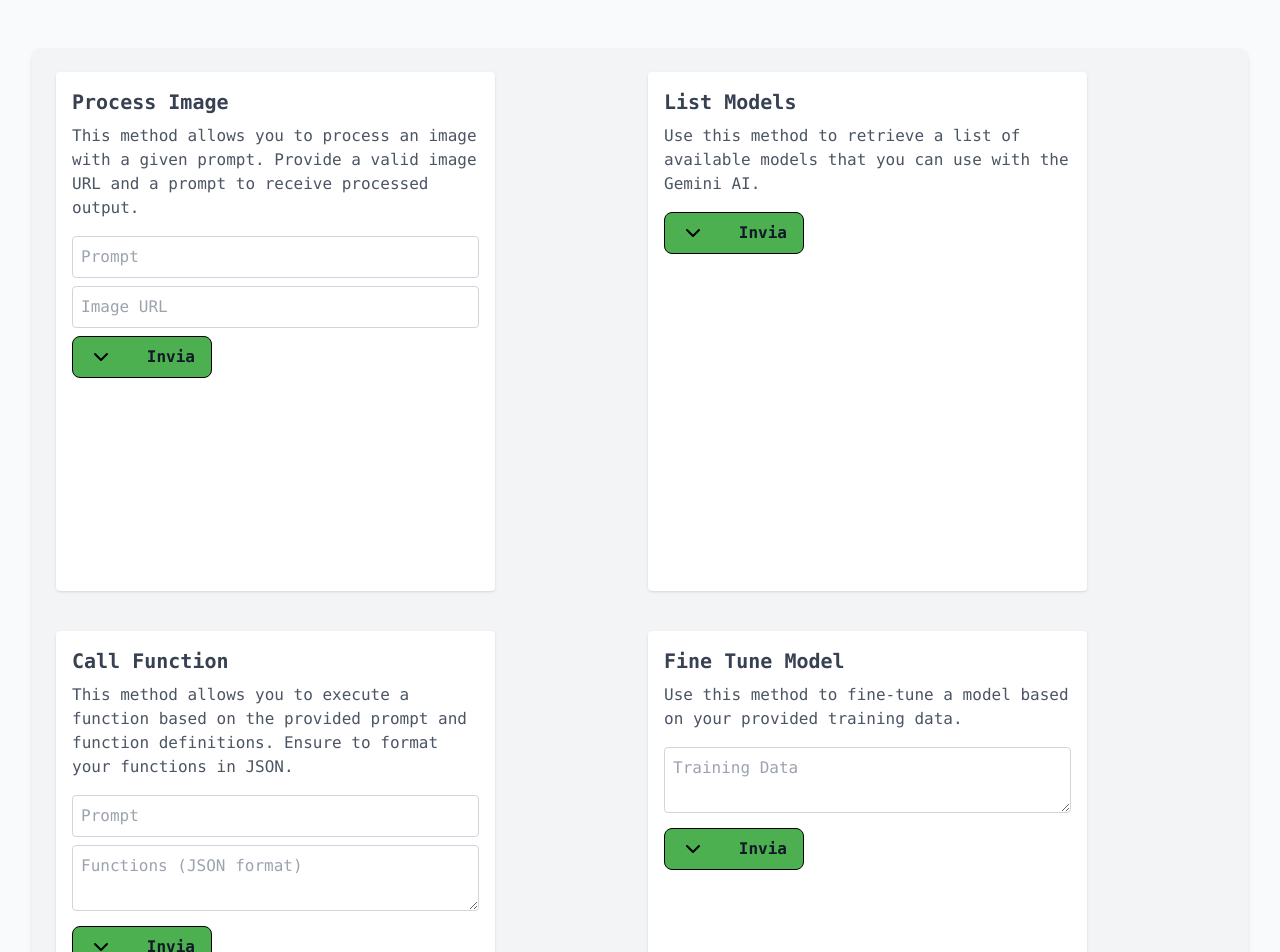
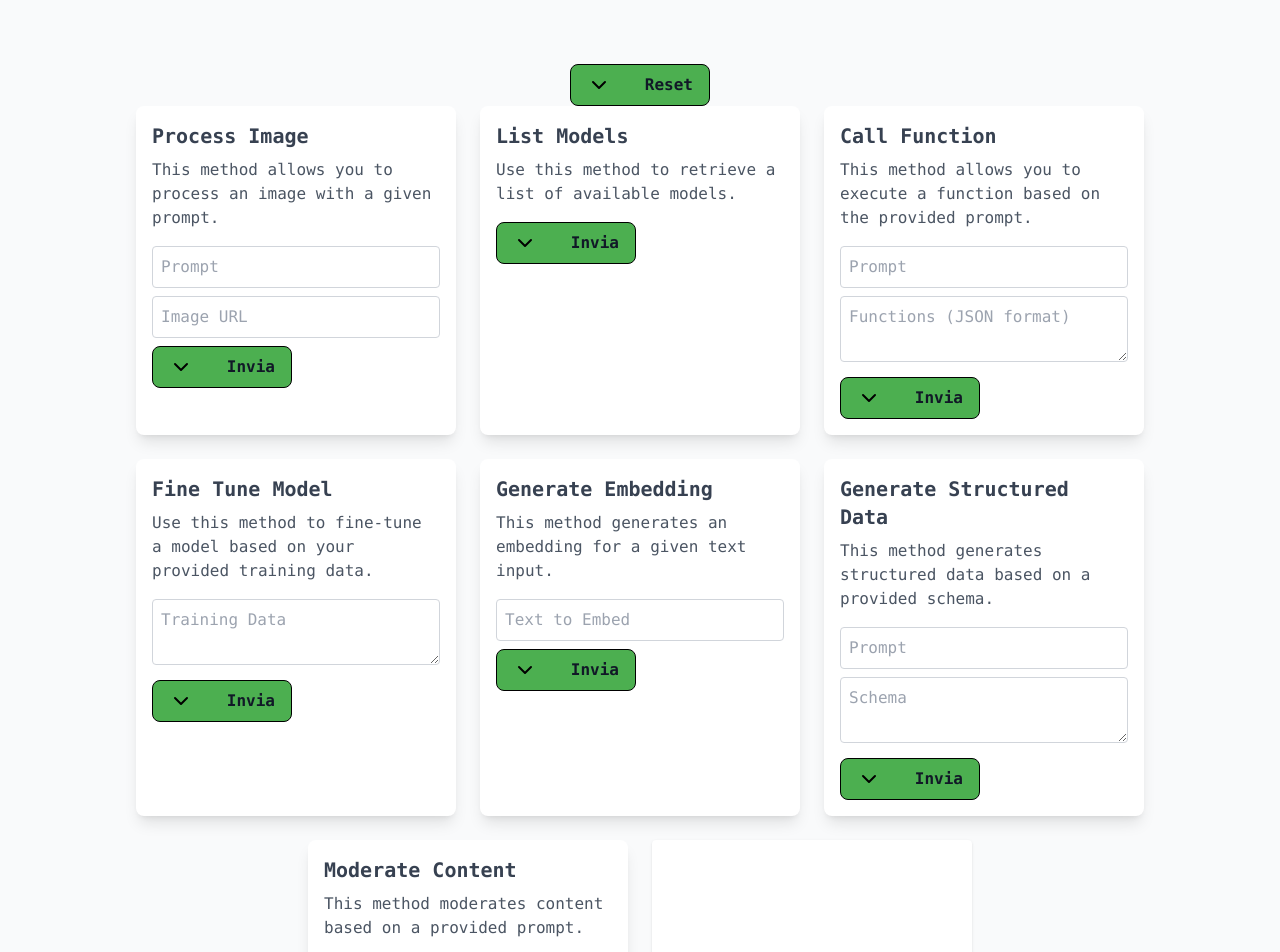
Before and after one commit to LucaFerraresso/TypeScript-Portfolio, a Next.js app in the folder portfolioproject/: page /GeminiPro in a window 1280 px wide. Shown: the part 100-1052 px from the top of the page. Built offline with nearby package versions, Linux system fonts and the light colour scheme.

Commit message:
new 7 api routes on server

```diff
--- a/portfolioproject/app/GeminiPro/page.tsx
+++ b/portfolioproject/app/GeminiPro/page.tsx
@@ -4,7 +4,7 @@ import { ChevronDown } from "lucide-react";
 import { useState } from "react";
 
 interface ResponseData {
-  [key: string]: any | [key: ""];
+  [key: string]: unknown; // Use unknown for better type safety
 }
 
 const GeminiTestPage = () => {
@@ -28,11 +28,7 @@ const GeminiTestPage = () => {
     setInputValues((prev) => ({ ...prev, [name]: value }));
   };
 
-  const makeApiRequest = async (
-    url: string,
-    data: any | string | string[],
-    key: string
-  ) => {
+  const makeApiRequest = async (url: string, data: unknown, key: string) => {
     setLoading(true);
     setError(null);
     try {
@@ -42,7 +38,7 @@ const GeminiTestPage = () => {
         body: JSON.stringify(data),
       });
       if (!res.ok) throw new Error("Errore nella risposta della rete.");
-      const result = await res.json();
+      const result: ResponseData = await res.json();
       setResponses((prev) => ({ ...prev, [key]: result }));
     } catch (err) {
       setError((err as Error).message);
@@ -65,13 +61,23 @@ const GeminiTestPage = () => {
   };
 
   return (
-    <div className="grid grid-cols-2 gap-4 mx-auto p-6 bg-gray-100 rounded-lg shadow-md">
+    <div className="flex flex-col items-center p-4">
+      <Button
+        onClick={() => resetAll()}
+        text={loading ? "loading..." : "Reset"}
+        color="var(--color-green)"
+        hoverColor="var(--color-green-dark)"
+        icon={<ChevronDown color={"black"} size={24} />}
+        loading={loading}
+        disabled={loading}
+      />
+
+      <div className="flex flex-wrap justify-center gap-6">
         {/* Process Image */}
-      <section className="mb-6 p-4 bg-white rounded shadow w-[439px] h-[519px]">
+        <section className="bg-white rounded-lg shadow-lg p-4 w-full max-w-xs">
           <h2 className="text-xl font-semibold mb-2">Process Image</h2>
           <p className="mb-4 text-gray-600">
             This method allows you to process an image with a given prompt.
-          Provide a valid image URL and a prompt to receive processed output.
           </p>
           <input
             name="prompt"
@@ -102,20 +108,21 @@ const GeminiTestPage = () => {
             loading={loading}
             disabled={loading}
           />
+          <>
             {responses.processImage && (
-          <div className="mt-4 p-4 bg-gray-50 border rounded shadow h-[150px] overflow-auto">
+              <div className="mt-4 p-4 bg-gray-50 border rounded shadow h-32 overflow-auto">
                 <h3 className="font-semibold">Response:</h3>
-            <p>{responses.processImage.output}</p>
+                <p>{(responses.processImage as { output: string }).output}</p>
               </div>
             )}
+          </>
         </section>
 
         {/* List Models */}
-      <section className="mb-6 p-4 bg-white rounded shadow  w-[439px] h-[519px]">
+        <section className="bg-white rounded-lg shadow-lg p-4 w-full max-w-xs">
           <h2 className="text-xl font-semibold mb-2">List Models</h2>
           <p className="mb-4 text-gray-600">
-          Use this method to retrieve a list of available models that you can
-          use with the Gemini AI.
+            Use this method to retrieve a list of available models.
           </p>
           <Button
             onClick={() => makeApiRequest("/api/listModels", {}, "listModels")}
@@ -126,25 +133,26 @@ const GeminiTestPage = () => {
             loading={loading}
             disabled={loading}
           />
+          <>
             {responses.listModels && (
-          <div className="mt-4 p-4 bg-gray-50 border rounded shadow h-[150px] overflow-auto">
+              <div className="mt-4 p-4 bg-gray-50 border rounded shadow h-32 overflow-auto">
                 <h3 className="font-semibold">Available Models:</h3>
                 <ul className="list-disc ml-4">
-              {responses.listModels.map((model: string, index: number) => (
+                  {(responses.listModels as string[]).map((model, index) => (
                     <li key={index}>{model}</li>
                   ))}
                 </ul>
               </div>
             )}
+          </>
         </section>
 
         {/* Call Function */}
-      <section className="mb-6 p-4 bg-white rounded shadow  w-[439px] h-[519px]">
+        <section className="bg-white rounded-lg shadow-lg p-4 w-full max-w-xs">
           <h2 className="text-xl font-semibold mb-2">Call Function</h2>
           <p className="mb-4 text-gray-600">
             This method allows you to execute a function based on the provided
-          prompt and function definitions. Ensure to format your functions in
-          JSON.
+            prompt.
           </p>
           <input
             name="prompt"
@@ -178,16 +186,18 @@ const GeminiTestPage = () => {
             loading={loading}
             disabled={loading}
           />
+          <>
             {responses.callFunction && (
-          <div className="mt-4 p-4 bg-gray-50 border rounded shadow h-[150px] overflow-auto">
+              <div className="mt-4 p-4 bg-gray-50 border rounded shadow h-32 overflow-auto">
                 <h3 className="font-semibold">Response:</h3>
                 <p>{JSON.stringify(responses.callFunction)}</p>
               </div>
             )}
+          </>
         </section>
 
         {/* Fine Tune Model */}
-      <section className="mb-6 p-4 bg-white rounded shadow  w-[439px] h-[519px]">
+        <section className="bg-white rounded-lg shadow-lg p-4 w-full max-w-xs">
           <h2 className="text-xl font-semibold mb-2">Fine Tune Model</h2>
           <p className="mb-4 text-gray-600">
             Use this method to fine-tune a model based on your provided training
@@ -215,20 +225,23 @@ const GeminiTestPage = () => {
             loading={loading}
             disabled={loading}
           />
+          <>
             {responses.fineTuneModel && (
-          <div className="mt-4 p-4 bg-gray-50 border rounded shadow h-[150px] overflow-auto">
+              <div className="mt-4 p-4 bg-gray-50 border rounded shadow h-32 overflow-auto">
                 <h3 className="font-semibold">Response:</h3>
-            <p>{responses.fineTuneModel.message}</p>
+                <p>
+                  {(responses.fineTuneModel as { message: string }).message}
+                </p>
               </div>
             )}
+          </>
         </section>
 
         {/* Generate Embedding */}
-      <section className="mb-6 p-4 bg-white rounded shadow  w-[439px] h-[519px]">
+        <section className="bg-white rounded-lg shadow-lg p-4 w-full max-w-xs">
           <h2 className="text-xl font-semibold mb-2">Generate Embedding</h2>
           <p className="mb-4 text-gray-600">
-          This method generates an embedding for a given text input, allowing
-          for semantic analysis and comparison.
+            This method generates an embedding for a given text input.
           </p>
           <input
             name="text"
@@ -252,20 +265,28 @@ const GeminiTestPage = () => {
             loading={loading}
             disabled={loading}
           />
+          <>
             {responses.generateEmbedding && (
-          <div className="mt-4 p-4 bg-gray-50 border rounded shadow h-[150px] overflow-auto">
+              <div className="mt-4 p-4 bg-gray-50 border rounded shadow h-32 overflow-auto">
                 <h3 className="font-semibold">Embedding:</h3>
-            <p>{JSON.stringify(responses.generateEmbedding.embedding)}</p>
+                <p>
+                  {JSON.stringify(
+                    (responses.generateEmbedding as { embedding: unknown })
+                      .embedding
+                  )}
+                </p>
               </div>
             )}
+          </>
         </section>
 
         {/* Generate Structured Data */}
-      <section className="mb-6 p-4 bg-white rounded shadow  w-[439px] h-[519px]">
-        <h2 className="text-xl font-semibold mb-2">Generate Structured Data</h2>
+        <section className="bg-white rounded-lg shadow-lg p-4 w-full max-w-xs">
+          <h2 className="text-xl font-semibold mb-2">
+            Generate Structured Data
+          </h2>
           <p className="mb-4 text-gray-600">
-          This method allows you to generate structured data based on a provided
-          schema and prompt.
+            This method generates structured data based on a provided schema.
           </p>
           <input
             name="prompt"
@@ -296,20 +317,21 @@ const GeminiTestPage = () => {
             loading={loading}
             disabled={loading}
           />
+          <>
             {responses.generateStructuredData && (
-          <div className="mt-4 p-4 bg-gray-50 border rounded shadow h-[150px] overflow-auto">
+              <div className="mt-4 p-4 bg-gray-50 border rounded shadow h-32 overflow-auto">
                 <h3 className="font-semibold">Structured Data:</h3>
                 <p>{JSON.stringify(responses.generateStructuredData)}</p>
               </div>
             )}
+          </>
         </section>
 
         {/* Moderate Content */}
-      <section className="mb-6 p-4 bg-white rounded shadow  w-[439px] h-[519px]">
+        <section className="bg-white rounded-lg shadow-lg p-4 w-full max-w-xs">
           <h2 className="text-xl font-semibold mb-2">Moderate Content</h2>
           <p className="mb-4 text-gray-600">
-          This method is used to moderate content based on a provided prompt.
-          Use it to filter or analyze text for appropriateness.
+            This method moderates content based on a provided prompt.
           </p>
           <textarea
             name="moderateContent"
@@ -333,26 +355,25 @@ const GeminiTestPage = () => {
             loading={loading}
             disabled={loading}
           />
+          <>
             {responses.moderateContent && (
-          <div className="mt-4 p-4 bg-gray-50 border rounded shadow h-[150px] overflow-auto">
+              <div className="mt-4 p-4 bg-gray-50 border rounded shadow h-32 overflow-auto">
                 <h3 className="font-semibold">Moderation Result:</h3>
-            <p>{JSON.stringify(responses.moderateContent.result)}</p>
+                <p>
+                  {JSON.stringify(
+                    (responses.moderateContent as { result: unknown }).result
+                  )}
+                </p>
               </div>
             )}
+          </>
         </section>
-      <div>
-        {error && <p className="text-red-500 text-center mt-4">{error}</p>}
+
+        {/* Error Display */}
+        <div className="mb-6 p-4 bg-white rounded shadow w-full max-w-xs">
+          {error && <p className="text-red-500 text-center">{error}</p>}
         </div>
-
-      <Button
-        onClick={() => resetAll()}
-        text={loading ? "loading..." : "Reset"}
-        color="var(--color-green)"
-        hoverColor="var(--color-green-dark)"
-        icon={<ChevronDown color={"black"} size={24} />}
-        loading={loading}
-        disabled={loading}
-      />
+      </div>
     </div>
   );
 };
```
Lines whose indentation alone changed are shown as unchanged.
